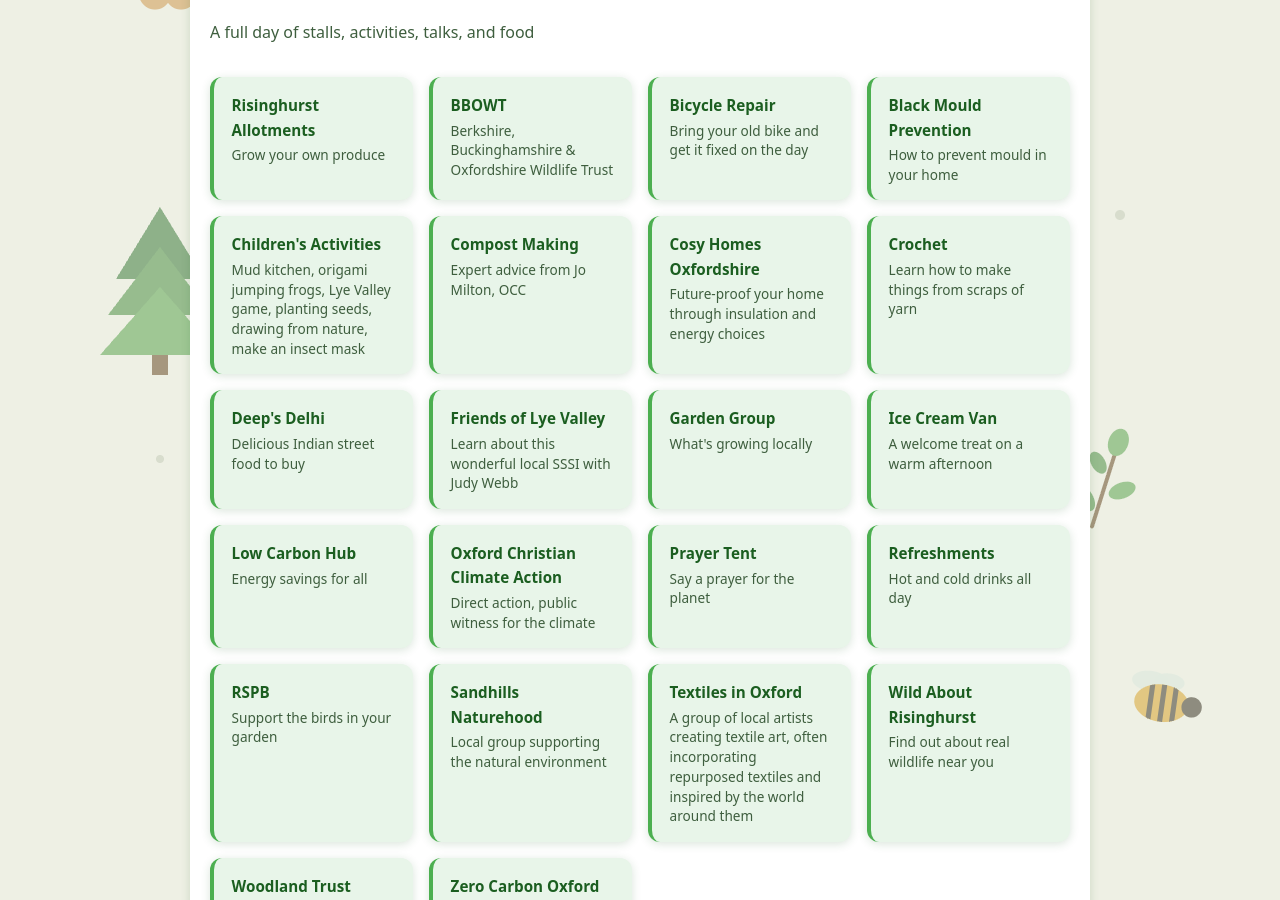
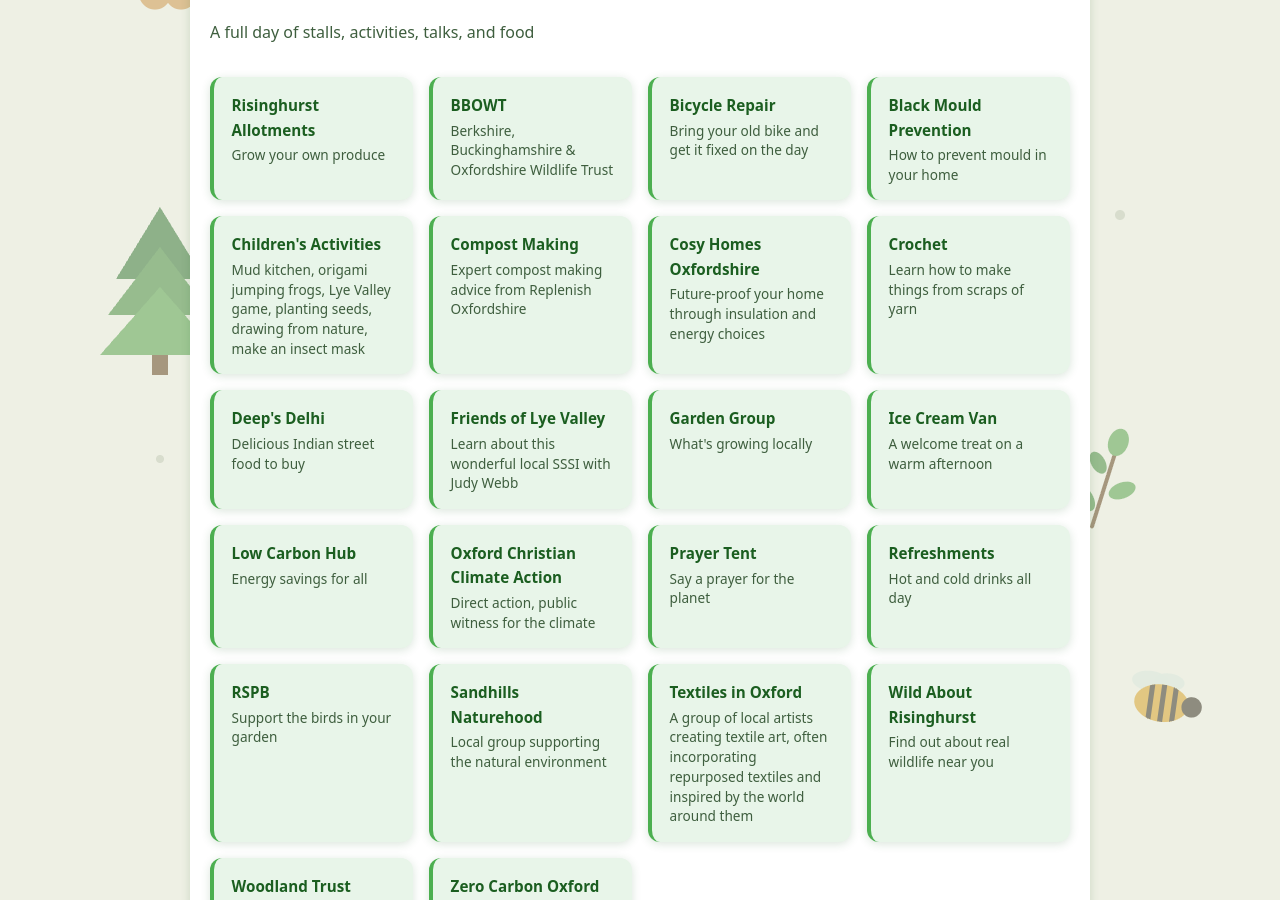
Before and after one commit to LatinRickshaw/eco-fest, a Jekyll site: the page built from index.html, in a window 1280 px wide and 900 px high, scrolled down 1221 px. Built offline with Jekyll 4.4.1, drawn with Linux system fonts in a browser that asks for light colours.

Commit message:
fix: Compose making

```diff
--- a/_data/stalls.yml
+++ b/_data/stalls.yml
@@ -17,7 +17,7 @@
   desc: Mud kitchen, origami jumping frogs, Lye Valley game, planting seeds, drawing from nature, make an insect mask
 
 - name: Compost Making
-  desc: Expert advice from Jo Milton, OCC
+  desc: Expert compost making advice from Replenish Oxfordshire
 
 - name: Cosy Homes Oxfordshire
   desc: Future-proof your home through insulation and energy choices
```
